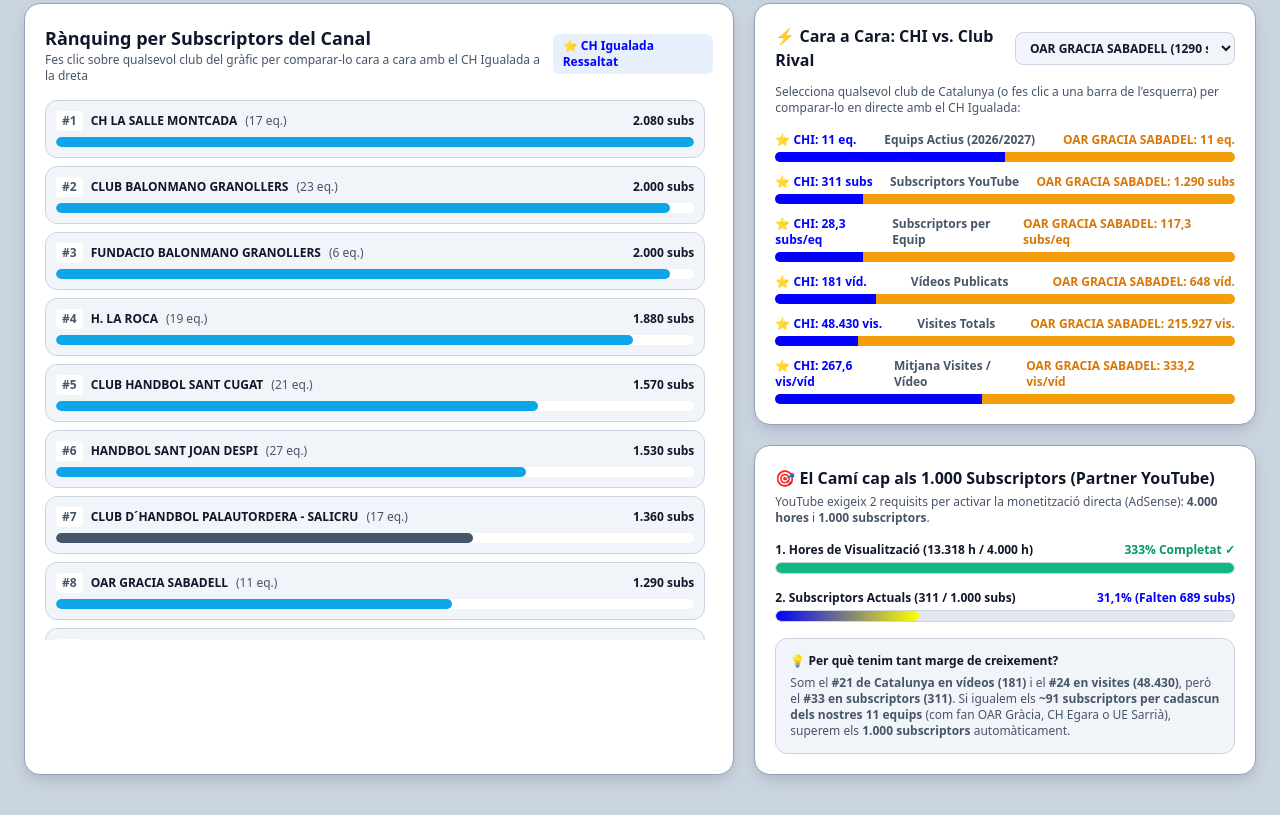
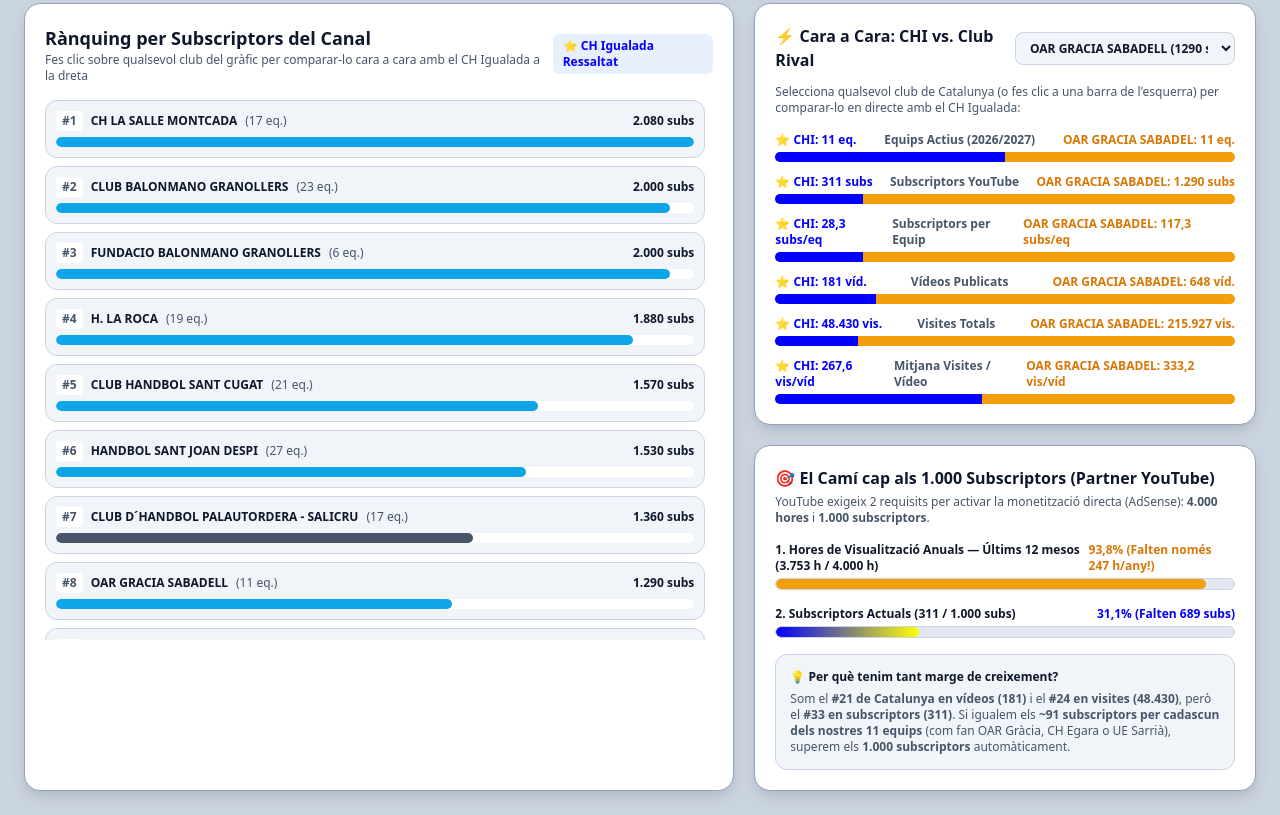
Before and after one commit to rafachavero/ClubHanbolIgualada_Analytics, a plain HTML site: page Presentacio_Junta_CH_Igualada.html in a window 1280 px wide. Shown: the part 661-1476 px from the top of the page. Drawn offline with nearby package versions, Linux system fonts and the light colour scheme.

Commit message:
Fix progress bar annual watch hours (3.753 h / 4.000 h - 93,8%)

```diff
--- a/Presentacio_Junta_CH_Igualada.html
+++ b/Presentacio_Junta_CH_Igualada.html
@@ -186,11 +186,11 @@
           <div class="space-y-4">
             <div>
               <div class="flex justify-between text-xs font-bold mb-1">
-                <span>1. Hores de Visualització (13.318 h / 4.000 h)</span>
-                <span class="text-emerald-600">333% Completat ✓</span>
+                <span>1. Hores de Visualització Anuals — Últims 12 mesos (3.753 h / 4.000 h)</span>
+                <span class="text-amber-600 font-black">93,8% (Falten només 247 h/any!)</span>
               </div>
               <div class="w-full h-3 bg-slate-200 rounded-full overflow-hidden border border-slate-300">
-                <div class="h-full bg-emerald-500 rounded-full" style="width:100%;"></div>
+                <div class="h-full bg-amber-500 rounded-full" style="width:93.8%;"></div>
               </div>
             </div>
 
```
Also changed, not shown: index.html (+3 -3 lines), junta-chi-2026/index.html (+3 -3 lines), 1 other file.
